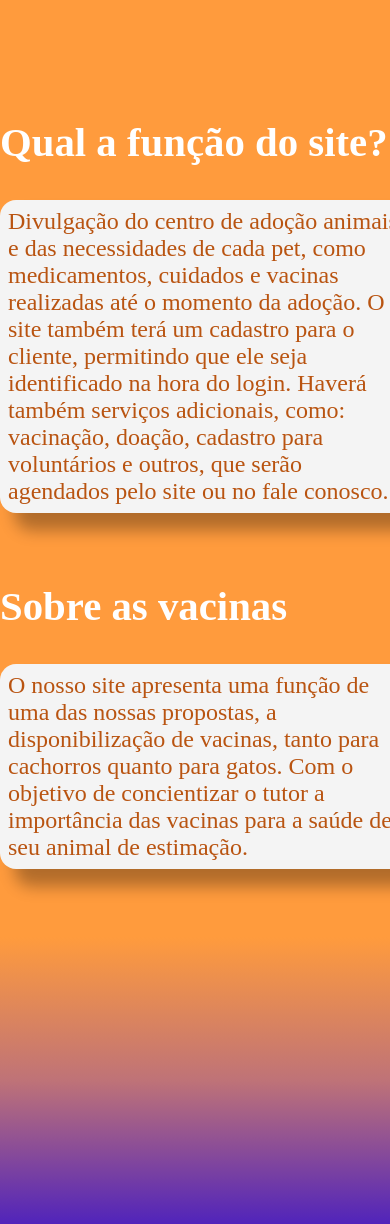
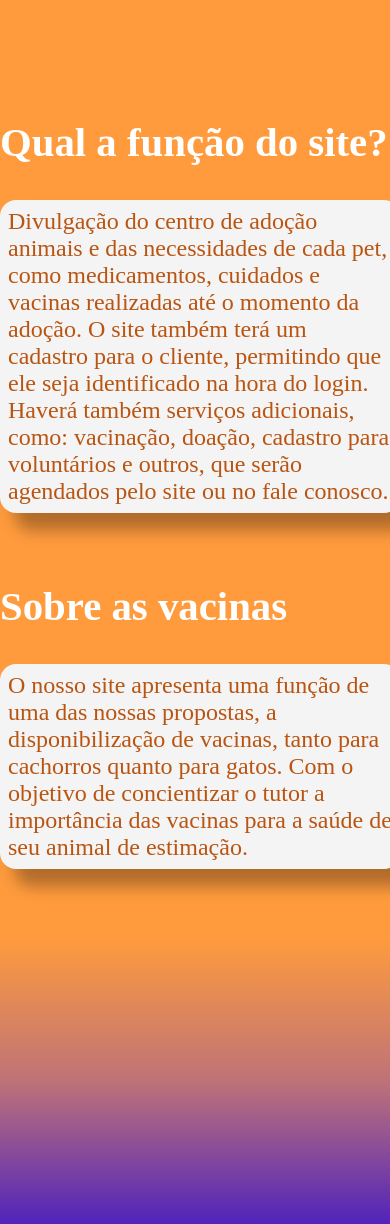
Before and after one commit to Caetano-Y3sir/tcc-animal-patrol, a PHP site: page / in a window 390 px wide; the page is wider, and only the part inside the window is pictured. Shown: the part 1103-2327 px from the top of that part. Run offline with PHP 8.4, Linux system fonts and the light colour scheme; some libraries are stand-ins or nearby versions; some web fonts are replaced.

Commit message:
Update responsivo.css

```diff
--- a/responsivo.css
+++ b/responsivo.css
@@ -173,7 +173,7 @@
         background-color: #f4f4f4;
         font-size: 1.5rem;
         color: #b95411;
-        width: 25rem;
+        width: 24rem;
         padding: 0.5rem;
         border-radius: 1rem;
         box-shadow: 1rem 1rem 1rem 0.1rem #0000004e
@@ -181,7 +181,7 @@
 
     .site2{
         font-size: 1.5rem;
-        width: 25rem;
+        width: 24rem;
     }
 
 
```
